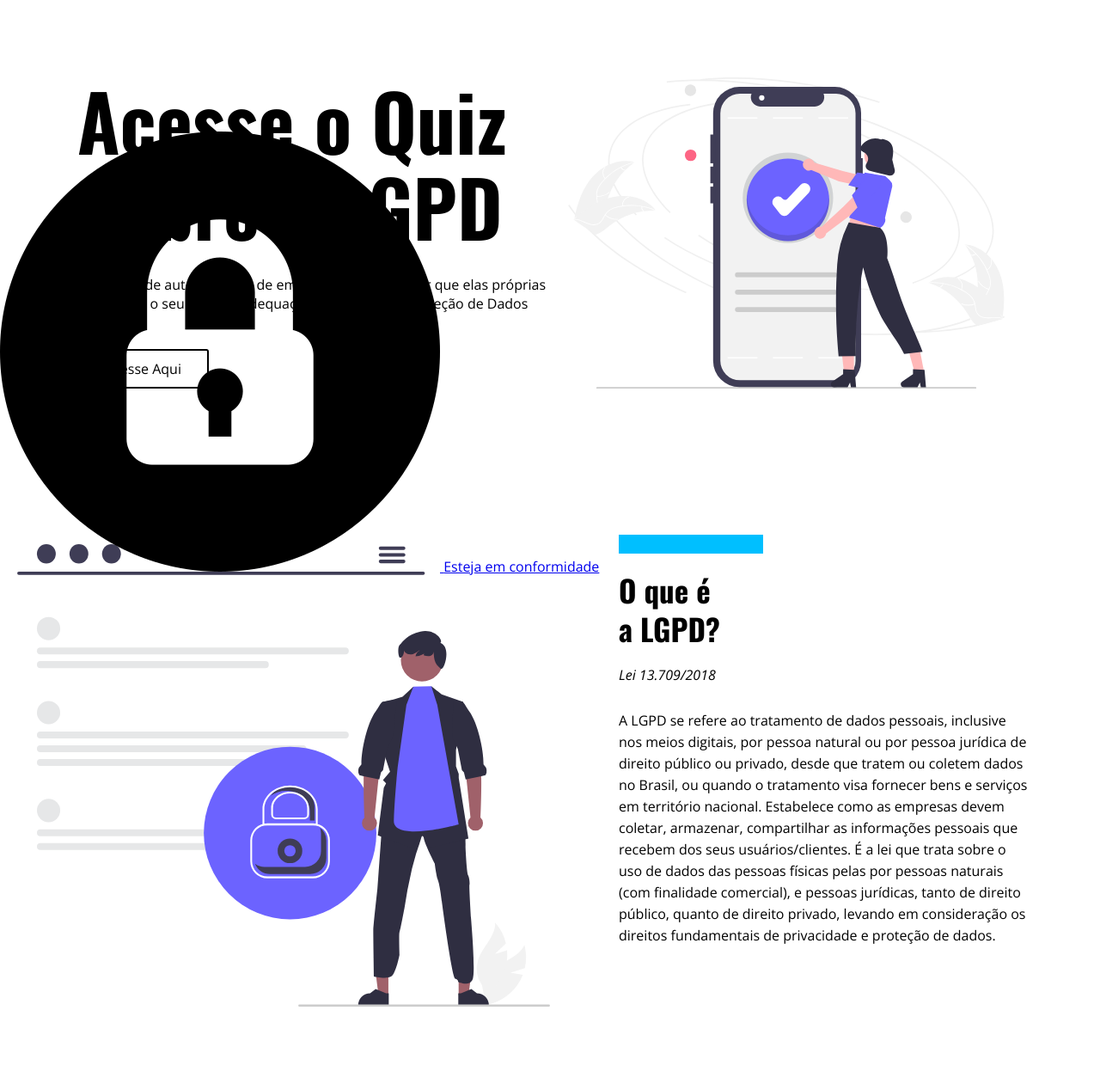
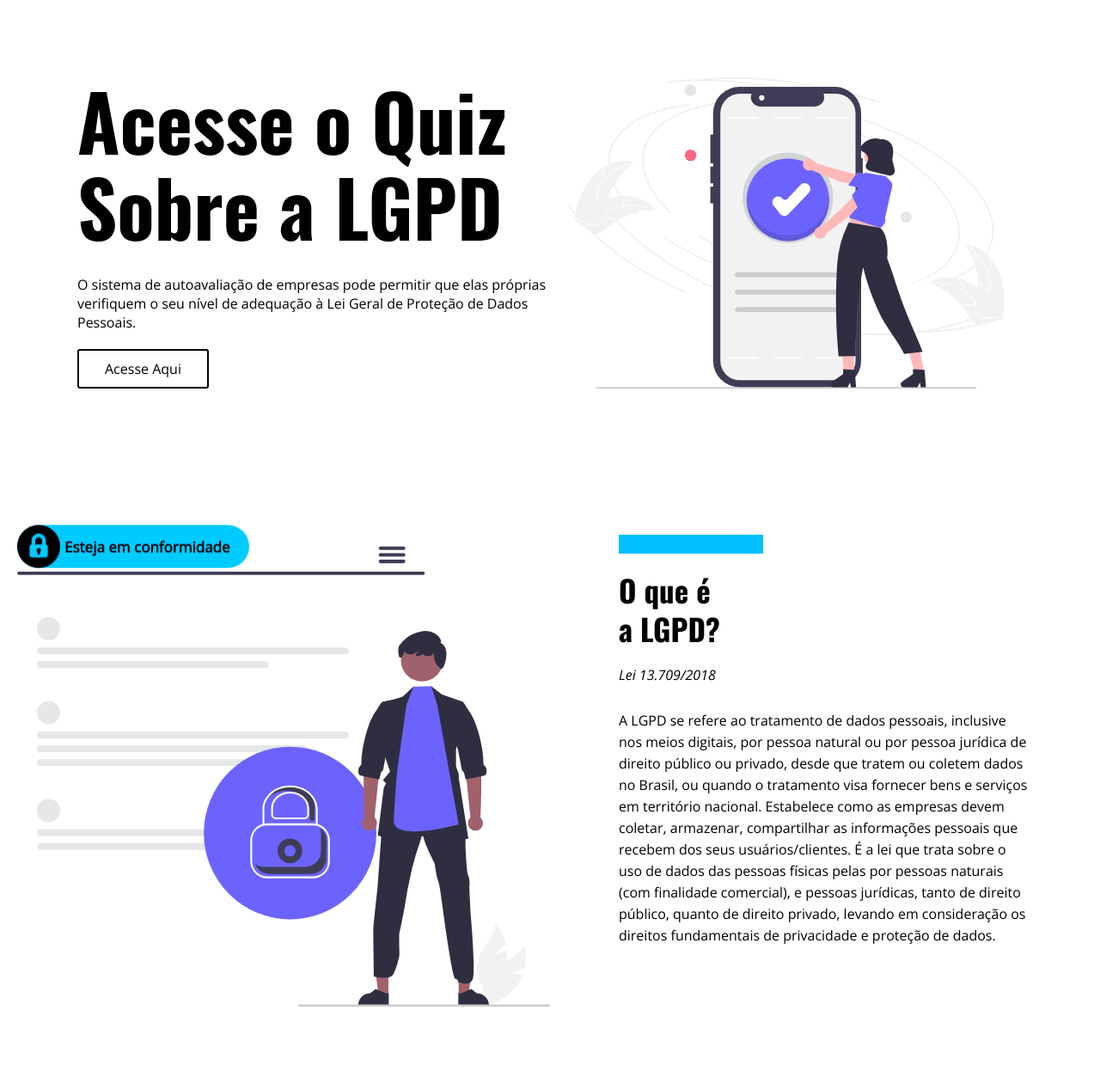
Before and after one commit to ireero/web_app_lgpd, a Django app: template web_app/quiz/templates/quiz/index.html in a window 1280 px wide. Shown: the part 110-1371 px from the top of the page at 86% size. Run offline with Django 4.2, Linux system fonts and the light colour scheme; the template is opened without the code that fills it, so the values that code supplies are empty; parts of the project's set-up code (start-up, migrations or seed data) failed here and were passed over.

Commit message:
Criação do botão flutuante

```diff
--- a/web_app/quiz/static/quiz/css/style_index.css
+++ b/web_app/quiz/static/quiz/css/style_index.css
@@ -148,10 +148,52 @@ footer{
 #div_fixed{
     position: fixed;
     bottom: 20px;
-
+    margin: 0 20px;
+    background-color: #00BFFF;
+    width: 270px;
+    border-radius: 50px;
+    cursor: pointer;
+}
+#div_fixed.shrink{
+    width: 50px;
+}
+#div_fixed img{
+    width: 50px;
+    height: 50px;
+}
+#div_fixed a{
+    text-decoration: none;
+    color: #000000;
+}
+#div_fixed a .flex-items{
+    display: flex;
+    align-items: center;
+}
+#div_fixed a .flex-items span{
+    display: block;
+    font-weight: bold;
+    color: #000000;
+    margin-left: 5px;
+    font-size: 17px;
+}
+.float{
+    animation-name: float;
+    animation-duration: 0.7s;
+    animation-iteration-count: infinite;
+    animation-direction: alternate;
+    animation-timing-function: ease-in-out;
 }
 
-
+@keyframes float{
+    from{
+        transform: translate3d(0, 0, 0);
+        filter: brightness(100%);
+    }
+    to{
+        transform: translate3d(0, -15px, 0);
+        filter: brightness(110%);
+    }
+}
 
 @media (min-width: 769px) and (max-width: 1140px){
     .container{
--- /dev/null
+++ b/web_app/quiz/static/quiz/js/script_index.js
@@ -0,0 +1,5 @@
+const content = document.querySelector('[data-shrink="contact"]');
+
+setInterval(function(){
+    console.log(content);
+},1000);
--- a/web_app/quiz/templates/quiz/index.html
+++ b/web_app/quiz/templates/quiz/index.html
@@ -77,5 +77,7 @@
             </div>
         </a>
     </div>
+
+    <script type="text/javascript" scr="{% static 'quiz/js/script_index.js' %}"></script>
 </body>
 </html>
```
Also changed, not shown: web_app/quiz/static/quiz/js/index.js (deleted).
